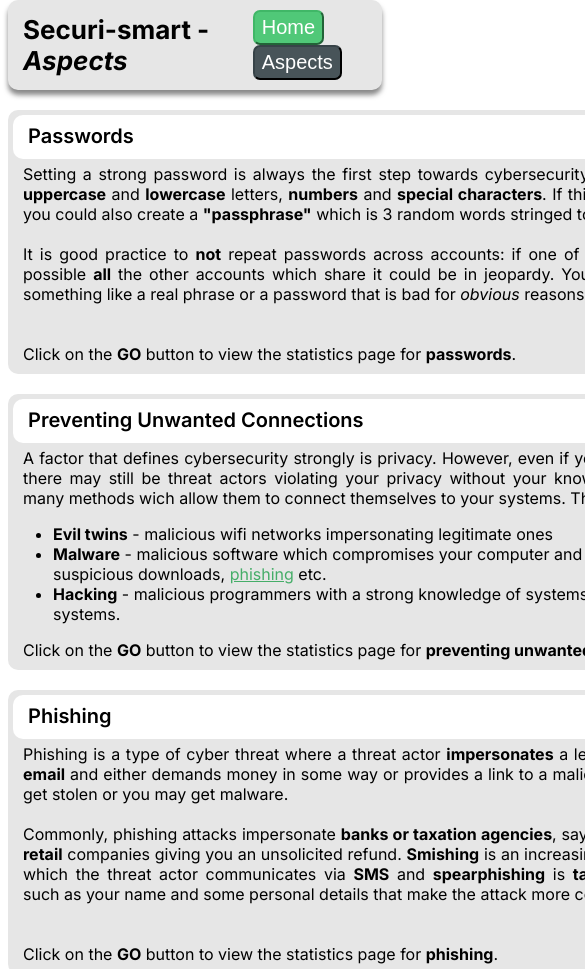
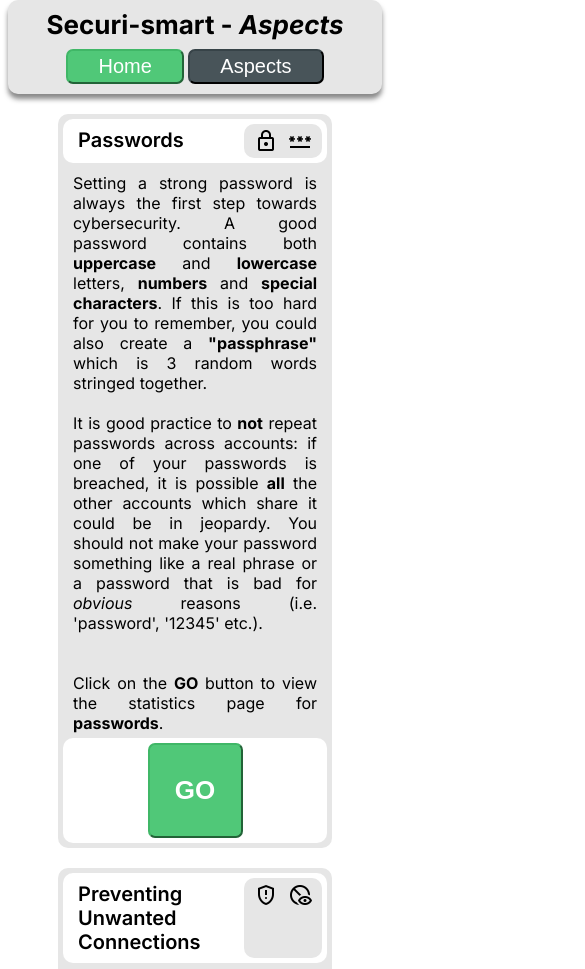
Before and after one commit to coronelGuasap9809/computing-assessment, a plain HTML site: page aspects.html in a window 390 px wide. Shown: the top 969 px of the page, 585 px wide, since content can reach past the window. Drawn offline with Linux system fonts and the light colour scheme.

Commit message:
Extensive changes to CSS to allow for dynamic sesizing to fit mobile device (NOT COMPLETE) - must continue updating aspect cards to new .aspectCard class system

```diff
--- a/aspects.html
+++ b/aspects.html
@@ -23,8 +23,8 @@
         <img class = "icon" src = "./assets/images/icons/password.png"><!--./icons/something.png-->
       </div>
     </div>
-    <div style = "display: flex; align-items: center; justify-content: space-between;">
-      <div style = "width:850px">
+    <div class = "aspectsCard">
+      <div>
         <p>Setting a strong password is always the first step towards cybersecurity. A good password contains both <strong>uppercase</strong> and <strong>lowercase</strong> letters, <strong>numbers</strong> and <strong>special characters</strong>. If this is too hard for you to remember, you could also create a <strong>"passphrase"</strong> which is 3 random words stringed together.<br><br>It is good practice to <strong>not</strong> repeat passwords across accounts: if one of your passwords is breached, it is possible <strong>all</strong> the other accounts which share it could be in jeopardy. You should not make your password something like a real phrase or a password that is bad for <em>obvious</em> reasons (i.e. 'password', '12345' etc.).<br><br><br>Click on the <strong>GO</strong> button to view the statistics page for <strong>passwords</strong>.</p>
       </div>
       <div class="goContainer">
@@ -40,8 +40,8 @@
         <img class = "icon" src = "./assets/images/icons/spy.png"><!--./icons/something.png-->
       </div>
     </div>
-    <div style = "display: flex; align-items: center; justify-content: space-between;">
-      <div style = "width:850px">
+    <div class = "aspectsCard">
+      <div>
         <p>A factor that defines cybersecurity strongly is privacy. However, even if you maintain privacy on the internet, there may still be threat actors violating your privacy without your knowledge. They achieve this through many methods wich allow them to connect themselves to your systems. These include:</p>
         <ul>
           <li><strong>Evil twins</strong> - malicious wifi networks impersonating legitimate ones</li>
@@ -50,7 +50,9 @@
         </ul>
         <p>Click on the <strong>GO</strong> button to view the statistics page for <strong>preventing unwanted connections</strong>.</p>
       </div>
-      <button class = "GO" id = "connectionsGo"><h1>GO</h1></button>
+      <div class = "goContainer">
+        <button class = "GO" id = "connectionsGo"><h1>GO</h1></button>
+      </div>
     </div>
   </div>
   <div class = "content">
--- a/assets/main.css
+++ b/assets/main.css
@@ -19,9 +19,9 @@
 }
 
 .aspectsBtn{
-  width: 800px;
+  width: 600px;
   padding: 4px;
-  margin: 10px auto 5px;
+  margin: 10px auto;
   display: block;
 }
 
@@ -44,10 +44,9 @@
 }
 
 .content{
-  width: 1000px;
   padding: 5px;
   border-radius: 10px;
-  margin: 20px auto;
+  margin: 20px 200px;
   text-align: justify;
 }
 
@@ -66,6 +65,7 @@
   width: 1fr;
   border-radius: 10px;
 }
+
 .divHeader{
   display: flex;
   padding: 5px;
@@ -97,6 +97,7 @@
   height: 95px;
   justify-content: center;
   align-items: center;
+  margin: auto;
 }
 
 .GO:hover{
@@ -107,11 +108,16 @@
   display: flex;
   background-color: white;
   border-radius: 10px;
-  padding: 5px 30px;
+  padding: 5px 20px;
   align-self: normal;
-  align-items: center;
 }
 
+.aspectsCard{
+  display: flex;
+  align-items: center;
+  justify-content: space-between;
+  padding-top: 5px;
+}
 .statisticDiv{
   display: flex;
   padding: 5px;
@@ -166,6 +172,7 @@ div{
 p{
   margin: 5px 10px;
 }
+
 h1{
   font-size: 26px;
   margin: 4px 10px;
@@ -186,6 +193,7 @@ h5{
  width: 350px;
  margin: 10px auto;
 }
+
 a{
   color: #45ad68;
 }
@@ -209,6 +217,23 @@ ul{
   text-align: left;
 }
 
-::-webkit-scrollbar {
+::-webkit-scrollbar{
   width: 0;
 }
+@media screen {
+
+}
+@media screen and (max-width: 768px){
+  .aspectsCard{
+    flex-direction: column;
+  }
+  .content{
+    margin: 20px 50px;
+  }
+  .titleBar{
+    flex-direction: column;
+  }
+  .navigatorBtn{
+    padding: 4px 30px;
+  }
+}
```
